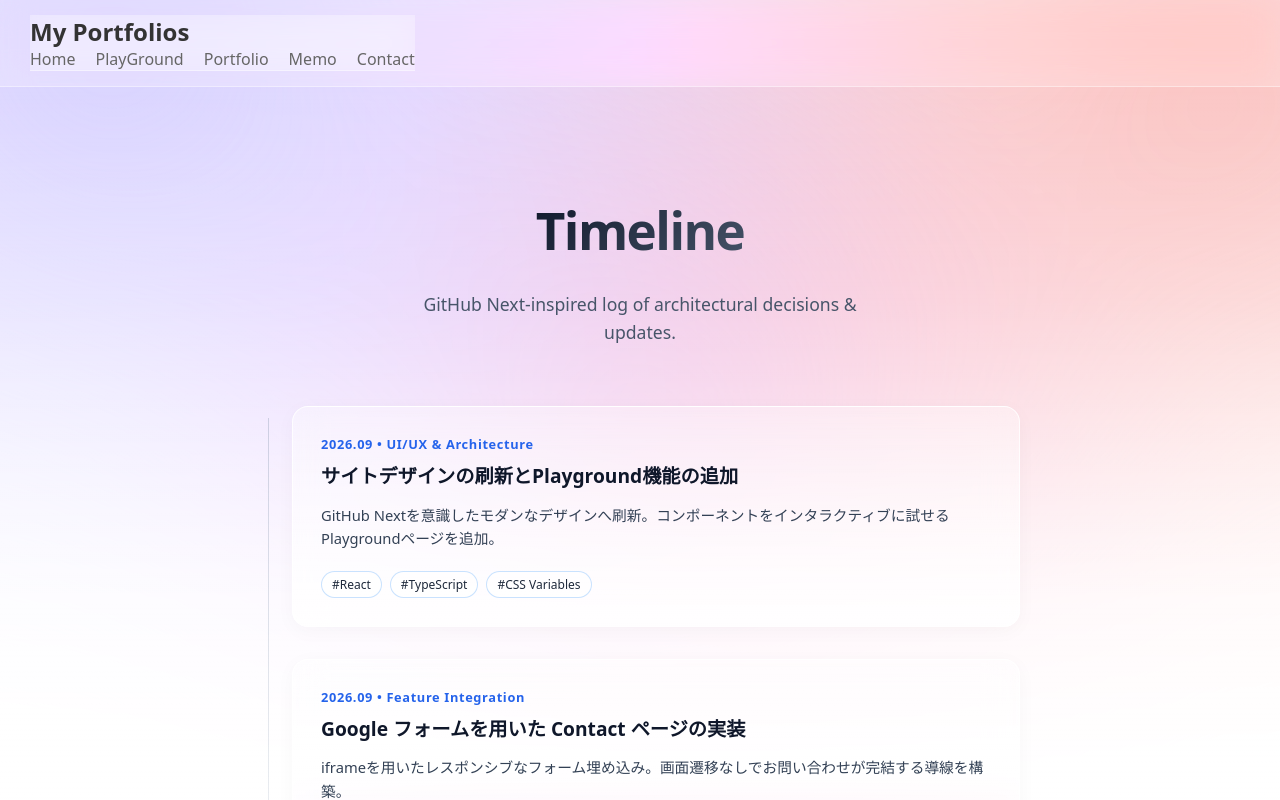
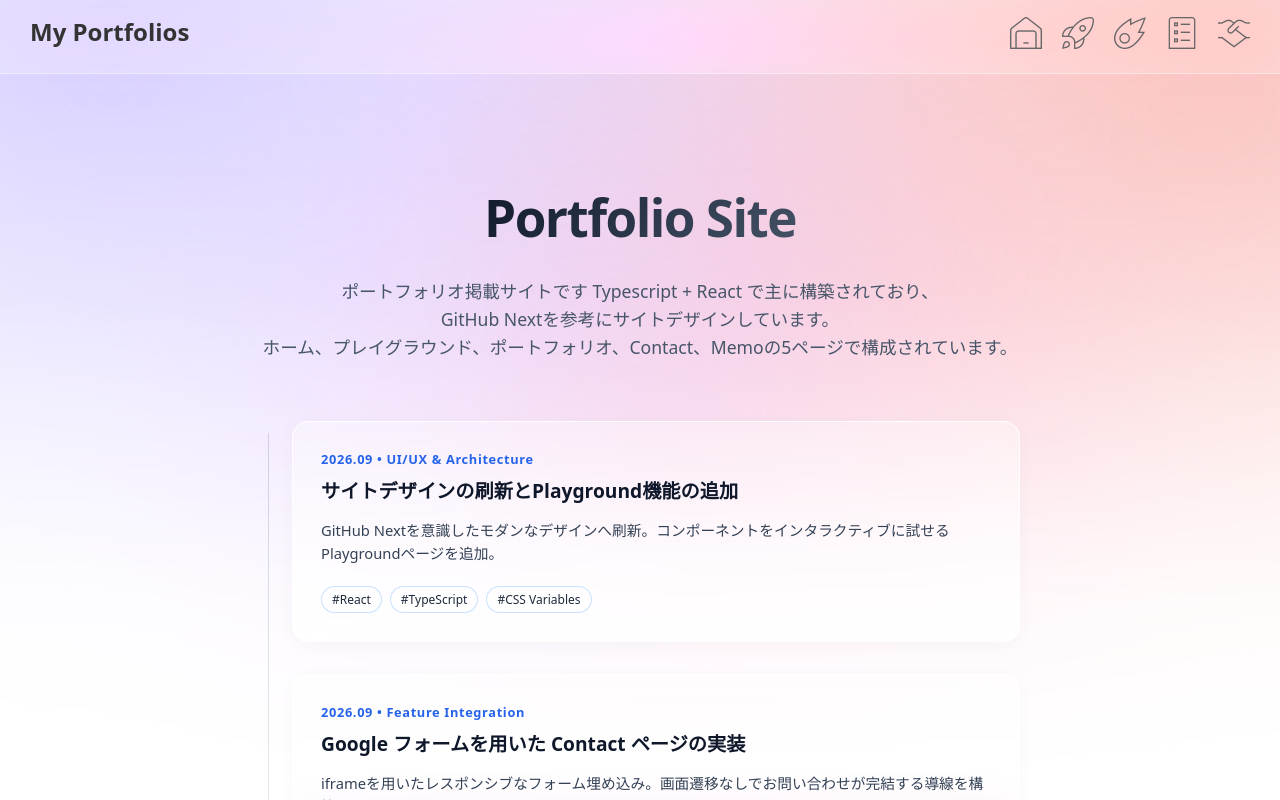
Before and after one commit to shwa37815/Portfolio, a React (Vite) app: page /#/ in a window 1280 px wide. Shown: the top 800 px of the page. Built offline with nearby package versions, Linux system fonts and the light colour scheme.

Commit message:
アイコン追加及びHashRouterへ

```diff
--- a/index.html
+++ b/index.html
@@ -1,10 +1,15 @@
 <!doctype html>
-<html lang="en">
+<html lang="ja">
   <head>
     <meta charset="UTF-8" />
     <link rel="icon" type="image/svg+xml" href="/favicon.svg" />
     <meta name="viewport" content="width=device-width, initial-scale=1.0" />
-    <title>portfolio_1</title>
+    <title>Portfolio</title>
+
+    <!-- Flaticon UIcons (Thin Straight & Solid Straight) -->
+    <link rel="stylesheet" href="https://cdn-uicons.flaticon.com/2.1.0/uicons-thin-straight/css/uicons-thin-straight.css">
+    <link rel="stylesheet" href="https://cdn-uicons.flaticon.com/2.1.0/uicons-solid-straight/css/uicons-solid-straight.css">
+    <link rel="stylesheet" href="https://cdn-uicons.flaticon.com/2.1.0/uicons-thin-rounded/css/uicons-thin-rounded.css">
   </head>
   <body>
     <div id="root"></div>
--- a/src/App.tsx
+++ b/src/App.tsx
@@ -1,4 +1,4 @@
-import { BrowserRouter, Routes,Route } from 'react-router-dom';
+import { HashRouter, Routes,Route } from 'react-router-dom';
 import Header from './components/layout/Header';
 import Home from './components/pages/Home';
 import PlayGround from './components/pages/PlayGround.tsx';
@@ -8,7 +8,7 @@ import Contact from './components/pages/Contact';
 
 function App() {
    return (
-    <BrowserRouter>
+    <HashRouter>
         <Header />
 
 
@@ -21,7 +21,7 @@ function App() {
             <Route path="/contact" element={<Contact />} />
         </Routes>
       </main>
-    </BrowserRouter>
+    </HashRouter>
   );
 }
 
--- a/src/components/layout/Header.tsx
+++ b/src/components/layout/Header.tsx
@@ -1,18 +1,17 @@
-import {Link} from 'react-router-dom';
-import "./Header.css"
+import { Link } from 'react-router-dom';
+import "./Header.css";
 
 const Header = () => {
   return (
-        <header className="header">
-            <header style={{
+    <header
+      className="header"
+      style={{
         position: 'sticky',
         top: 0,
         zIndex: 100,
-    // 背景を完全な色にせず、薄い半透明にしてすりガラス効果をつける
         backgroundColor: 'rgba(255, 255, 255, 0.4)',
         backdropFilter: 'blur(12px)',
         WebkitBackdropFilter: 'blur(12px)',
-    // 境界線をなくす（または極限まで薄くする）
         borderBottom: '1px solid rgba(255, 255, 255, 0.2)',
         transition: 'all 0.3s ease',
       }}
@@ -21,15 +20,44 @@ const Header = () => {
         My Portfolios
       </Link>
       <nav>
-                    <ul className="nav-list">
-                        <li><Link to="/" className="nav-link">Home</Link></li>
-                        <li><Link to="/PlayGround" className="nav-link">PlayGround</Link></li>
-                        <li><Link to="/portfolio" className="nav-link">Portfolio</Link></li>
-                        <li><Link to="/memo" className="nav-link">Memo</Link></li>
-                        <li><Link to="/contact" className="nav-link">Contact</Link></li>
+        <ul className="nav-list" style={{ display: 'flex', gap: '20px', listStyle: 'none', margin: 0, padding: 0 }}>
+          {/* Home */}
+          <li>
+            <Link to="/" className="nav-link" style={{ display: 'inline-flex', alignItems: 'center', gap: '6px', fontSize: '2.0rem' }}>
+              <i className="fi fi-ts-garage"></i>
+            </Link>
+          </li>
+
+          {/* Playground */}
+          <li>
+            <Link to="/PlayGround" className="nav-link" style={{ display: 'inline-flex', alignItems: 'center', gap: '6px', fontSize: '2.0rem' }}>
+              <i className="fi fi-ts-rocket-lunch"></i>
+            </Link>
+          </li>
+
+          {/* Portfolio */}
+          <li>
+            <Link to="/portfolio" className="nav-link" style={{ display: 'inline-flex', alignItems: 'center', gap: '6px', fontSize: '2.0rem' }}>
+              <i className="fi fi-ts-comet"></i>
+            </Link>
+          </li>
+
+          {/* Memo */}
+          <li>
+            <Link to="/memo" className="nav-link" style={{ display: 'inline-flex', alignItems: 'center', gap: '6px', fontSize: '2.0rem' }}>
+              <i className="fi fi-ts-ballot"></i>
+            </Link>
+          </li>
+
+          {/* Contact */}
+          <li>
+            <Link to="/contact" className="nav-link" style={{ display: 'inline-flex', alignItems: 'center', gap: '6px', fontSize: '2.0rem' }}>
+              {/* tr (thin rounded) ではなく ts (thin straight) に統一して表示を安定させます */}
+              <i className="fi fi-ts-handshake"></i>
+            </Link>
+          </li>
         </ul>
       </nav>
-            </header>
     </header>
   );
 };
--- a/src/components/pages/Home.tsx
+++ b/src/components/pages/Home.tsx
@@ -24,7 +24,7 @@ const timelineData: TimelineItem[] = [
     title: 'Google フォームを用いた Contact ページの実装',
     category: 'Feature Integration',
     description: 'iframeを用いたレスポンシブなフォーム埋め込み。画面遷移なしでお問い合わせが完結する導線を構築。',
-    tags: ['React', 'Google Forms', 'Responsive'],
+    tags: ['React', 'Google Forms', 'TypeScript'],
   },
   {
     id: 3,
@@ -32,7 +32,15 @@ const timelineData: TimelineItem[] = [
     title: 'Markdown学習メモ（Memo）機能の実装',
     category: 'Feature Integration',
     description: 'ReactMarkdownを活用し、GitHub風のスタイルと等幅フォントによるツリー表示に対応したナレッジベースを作成。',
-    tags: ['ReactMarkdown', 'TypeScript', 'Vite'],
+    tags: ['ReactMarkdown', 'TypeScript'],
+  },
+  {
+    id: 4,
+    date: '2026.09',
+    title: 'サイトデザイン一新',
+    category: 'Feature/site-redesign',
+    description: 'Skillsページの削除を行い、代わりにPlaygroundページを追加。ページ全体の背景にグラデーション機能を導入し、デザインに刷新。',
+    tags: ['React', 'TypeScript', 'CSS'],
   },
 ];
 
@@ -154,10 +162,13 @@ const Home: React.FC = () => {
             display: 'inline-block',
           }}
         >
-          Timeline
+          Portfolio Site
         </h1>
-        <p style={{ color: '#475569', fontSize: '1.1rem', maxWidth: '500px', margin: '0 auto', lineHeight: 1.6 }}>
-          GitHub Next-inspired log of architectural decisions & updates.
+        <p style={{ color: '#475569', fontSize: '1.1rem', maxWidth: '800px', margin: '0 auto', lineHeight: 1.6 }}>
+          ポートフォリオ掲載サイトです
+          Typescript + React で主に構築されており、<br />
+          GitHub Nextを参考にサイトデザインしています。<br />
+          ホーム、プレイグラウンド、ポートフォリオ、Contact、Memoの5ページで構成されています。
         </p>
       </section>
 
--- a/src/components/pages/Portfolio.tsx
+++ b/src/components/pages/Portfolio.tsx
@@ -2,7 +2,7 @@ const Portfolio = () => {
     return (
         <div style={{ textAlign: 'center', padding: '40px 0', }}>
             <h2>ポートフォリオ一覧 </h2>
-            <p style = {{ fontSize: '1.2em', color: '#666' }}>現座作成、確認中</p>
+            <p style = {{ fontSize: '1.2em', color: '#666' }}>現在作成、確認中</p>
         </div>
     );
 };
```
Also changed, not shown: src/assets/設計.md (+16 -16 lines). Lines whose indentation alone changed are shown as unchanged.
